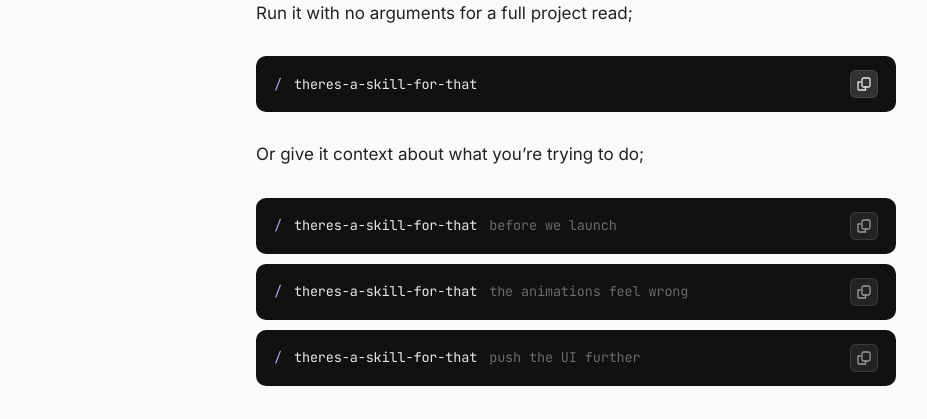
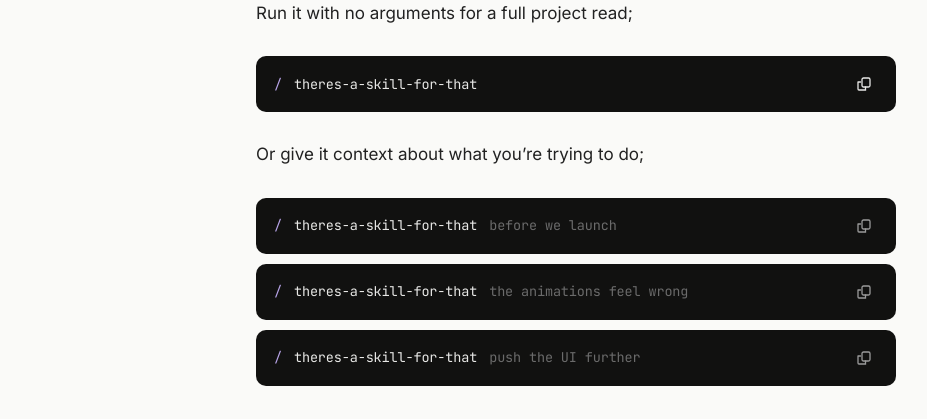
Before and after one commit to iamichieuche/kaizen, a Next.js app: page /kaizen/ in a window 1280 px wide. In both pictures the pointer is over the button 928 px from the left and 2848 px from the top of the page. Shown: the part 2764-3183 px from the top of the page, without its empty margins (64-991 px from the left). Built offline with nearby package versions, Linux system fonts and the light colour scheme.

Commit message:
Remove background from icon copy buttons

```diff
--- a/app/globals.css
+++ b/app/globals.css
@@ -204,6 +204,13 @@ h1 em {
   display: flex;
   align-items: center;
   justify-content: center;
+  background: transparent;
+  border-color: transparent;
+}
+
+.copy-btn--icon:hover {
+  background: transparent;
+  border-color: transparent;
 }
 
 /* Body content */
```
